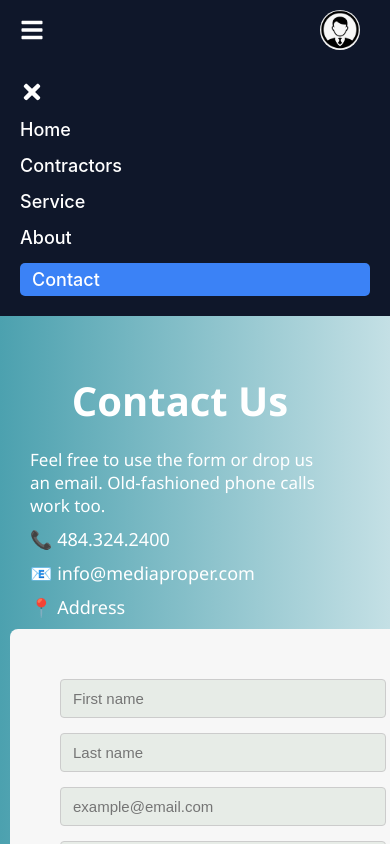
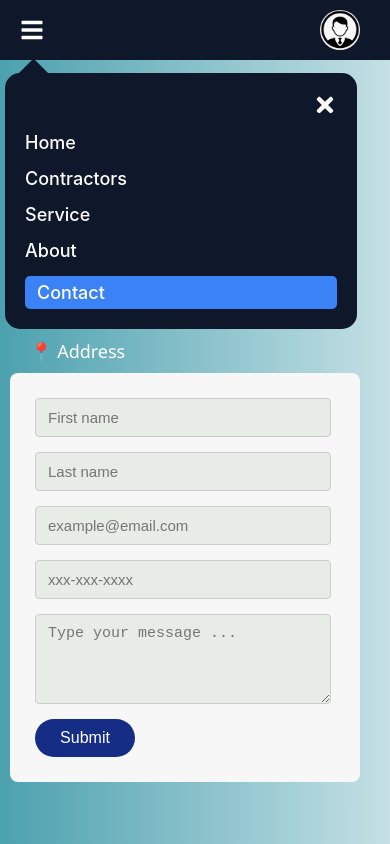
Before and after one commit to Ashwath-S-kulal/Agricultural-booking-system, a React (Create React App) app: page /contact in a window 390 px wide. Both pictures are taken after a click on the icon 32 px from the left and 30 px from the top of the page. Shown: the top 844 px of the page. Built offline with nearby package versions, Linux system fonts and the light colour scheme.

Commit message:
fourth changes

```diff
--- a/src/Pages/About.js
+++ b/src/Pages/About.js
@@ -3,8 +3,7 @@ import React from 'react'
 function About() {
   return (
     <div style={{ padding: '40px', maxWidth: '80%',
-      marginTop: '0px' ,marginLeft:"auto", marginRight:"auto",backgroundColor: '#f9f9f9',
-      borderRadius: '8px', textAlign:"justify" }}>
+      marginTop: '0px' ,marginLeft:"auto", marginRight:"auto",backgroundColor: '#f9f9f9', textAlign:"justify" }}>
         <h1>About Project</h1>
 
         <h2>Introduction</h2>
--- a/src/Pages/Contact.css
+++ b/src/Pages/Contact.css
@@ -119,6 +119,17 @@ button[type="submit"]:hover {
     margin-left:20px;
 
   }
+  .contact-right{
+    justify-content: center;
+    padding: 25px;
+  }
+  input[type="text"],
+  input[type="email"],
+  input[type="tel"],
+  textarea {
+    width: 90%;
+  }
+
 
 
   .form-row {
--- a/src/components/Booking.css
+++ b/src/components/Booking.css
@@ -53,3 +53,10 @@
 .submit-btn:hover {
   background-color: #16a34a;
 }
+@media screen and (max-width: 600px) {
+  .booking-page {
+    margin: auto;
+    border-radius: 0;
+  }
+
+}
--- a/src/components/Dropdown.js
+++ b/src/components/Dropdown.js
@@ -1,14 +1,24 @@
 import "./Dropdown.css"
 import { NavLink } from 'react-router-dom';
+import React, { useState } from 'react';
 function Dropdown(){
+    const [open,setopen]=useState(true);
+    const disappear=()=>{
+        setopen(false);
+    }
+
     return (
-        <div className='dropdown'>
-            <ul className='dropdown-menu'>
-                <NavLink to="/profile" style={{textDecoration:"none"}}><li >Profile</li></NavLink>
-                <NavLink to="login" style={{textDecoration:"none"}}><li>Login</li></NavLink>
-                <NavLink to="/signup" style={{textDecoration:"none"}}><li>Sign Up</li></NavLink>
-                <NavLink to="#" style={{textDecoration:"none"}}><li>Logout</li></NavLink>
-            </ul>
+        <div>
+            {open && (
+            <div className='dropdown'>
+                <ul className='dropdown-menu'>
+                    <NavLink to="/profile" style={{textDecoration:"none"}} onClick={disappear}><li >Profile</li></NavLink>
+                    <NavLink to="login" style={{textDecoration:"none"}} onClick={disappear}><li>Login</li></NavLink>
+                    <NavLink to="/signup" style={{textDecoration:"none"}} onClick={disappear}><li>Sign Up</li></NavLink>
+                    <NavLink to="#" style={{textDecoration:"none"}} onClick={disappear}><li>Logout</li></NavLink>
+                </ul>
+            </div>
+            )}
         </div>
     );
  }
--- a/src/components/Navbar.css
+++ b/src/components/Navbar.css
@@ -82,14 +82,34 @@
     color: white;
     cursor: pointer;
   }
+  .mobile-closer {
+    display: flex;
+    justify-content: end;
+  }
 
   .mobile-menu {
+    position: absolute;
     display: flex;
     flex-direction: column;
     background-color: #0f172a;
-    padding: 20px;
+    padding: 20px 20px 20px 20px;
+    width: 80%;
     gap: 15px;
+    margin: 13px 10px 10px 5px;
+    border-radius: 15px;
   }
+  .mobile-menu::before {
+    content: '';
+    position: absolute;
+    top: -0.6rem;
+    left: 1.1rem;
+    width:20px;
+    height: 20px;
+    transform: rotate(45deg);
+    background-color: #0f172a;
+    border-left: 1px solid #0f172a;
+    border-top: 1px solid #0f172a;
+}
 
   .mobile-menu .nav-link {
     font-size: 18px;
--- a/src/components/Navbar.js
+++ b/src/components/Navbar.js
@@ -39,7 +39,9 @@ export default function Navbar() {
 
         {menuOpen && (
           <div className="mobile-menu">
-            <FaTimes onClick={() => setMenuOpen(false)} className="close-icon" />
+            <div className="mobile-closer">
+              <FaTimes onClick={() => setMenuOpen(false)} className="close-icon" />
+            </div>
             <NavLink to="/" className="nav-link" onClick={() => setMenuOpen(false)}>Home</NavLink>
             <NavLink to="/contractor" className="nav-link" onClick={() => setMenuOpen(false)}>Contractors</NavLink>
             <NavLink to="/service" className="nav-link" onClick={() => setMenuOpen(false)}>Service</NavLink>
```
